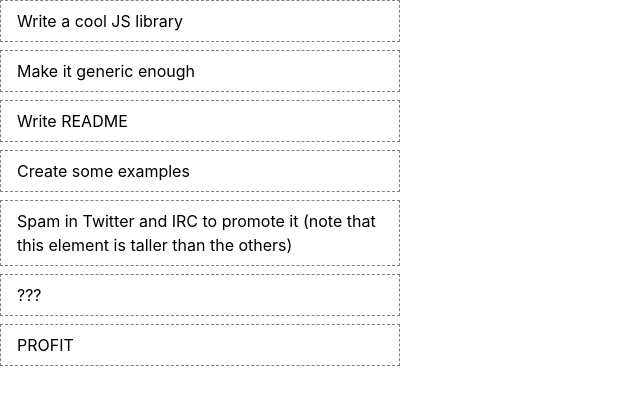
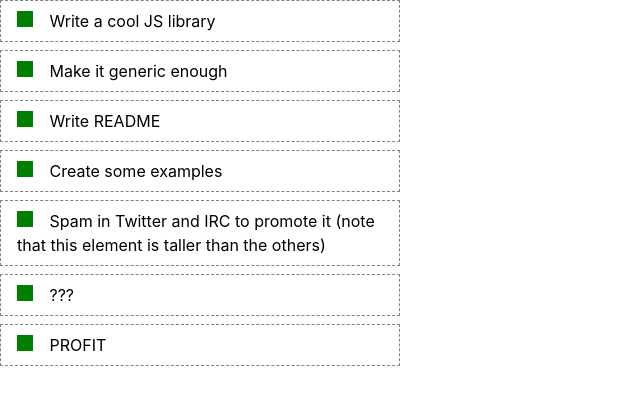
Before and after one commit to DSC-TechLead/nusdevs-frontend-vite, a React (Vite) app: page / in a window 1280 px wide. Shown: the top 404 px of the page, without its empty margins (0-640 px from the left). Built offline with nearby package versions, Linux system fonts and the light colour scheme.

Commit message:
Add handle for dragging

```diff
--- a/src/components/test-card.tsx
+++ b/src/components/test-card.tsx
@@ -2,14 +2,21 @@ import type { Identifier, XYCoord } from "dnd-core";
 import type { FC } from "react";
 import { useRef } from "react";
 import { useDrag, useDrop } from "react-dnd";
-
-// import { ItemTypes } from "./ItemTypes";
 
 const style = {
   border: "1px dashed gray",
   padding: "0.5rem 1rem",
   marginBottom: ".5rem",
   backgroundColor: "white",
+  cursor: "default",
+};
+
+const handleStyle = {
+  backgroundColor: "green",
+  width: "1rem",
+  height: "1rem",
+  display: "inline-block",
+  marginRight: "0.75rem",
   cursor: "move",
 };
 
@@ -27,7 +34,9 @@ interface DragItem {
 }
 
 export const Card: FC<CardProps> = ({ id, text, index, moveCard }) => {
-  const ref = useRef<HTMLDivElement>(null);
+  const cardRef = useRef<HTMLDivElement>(null); // Card ref for drop
+  const handleRef = useRef<HTMLDivElement>(null); // Handle ref for drag
+
   const [{ handlerId }, drop] = useDrop<
     DragItem,
     void,
@@ -40,69 +49,57 @@ export const Card: FC<CardProps> = ({ id, text, index, moveCard }) => {
       };
     },
     hover(item: DragItem, monitor) {
-      if (!ref.current) {
+      if (!cardRef.current) {
         return;
       }
+
       const dragIndex = item.index;
       const hoverIndex = index;
 
-      // Don't replace items with themselves
       if (dragIndex === hoverIndex) {
         return;
       }
 
-      // Determine rectangle on screen
-      const hoverBoundingRect = ref.current?.getBoundingClientRect();
-
-      // Get vertical middle
+      const hoverBoundingRect = cardRef.current?.getBoundingClientRect();
       const hoverMiddleY =
         (hoverBoundingRect.bottom - hoverBoundingRect.top) / 2;
-
-      // Determine mouse position
       const clientOffset = monitor.getClientOffset();
-
-      // Get pixels to the top
       const hoverClientY = (clientOffset as XYCoord).y - hoverBoundingRect.top;
 
-      // Only perform the move when the mouse has crossed half of the items height
-      // When dragging downwards, only move when the cursor is below 50%
-      // When dragging upwards, only move when the cursor is above 50%
-
-      // Dragging downwards
       if (dragIndex < hoverIndex && hoverClientY < hoverMiddleY) {
         return;
       }
 
-      // Dragging upwards
       if (dragIndex > hoverIndex && hoverClientY > hoverMiddleY) {
         return;
       }
 
-      // Time to actually perform the action
       moveCard(dragIndex, hoverIndex);
-
-      // Note: we're mutating the monitor item here!
-      // Generally it's better to avoid mutations,
-      // but it's good here for the sake of performance
-      // to avoid expensive index searches.
       item.index = hoverIndex;
     },
   });
 
-  const [{ isDragging }, drag] = useDrag({
+  const [{ isDragging }, drag, preview] = useDrag({
     type: "card",
-    item: () => {
-      return { id, index };
-    },
-    collect: (monitor: any) => ({
+    item: () => ({ id, index }),
+    collect: (monitor) => ({
       isDragging: monitor.isDragging(),
     }),
   });
 
-  const opacity = isDragging ? 0 : 1;
-  drag(drop(ref));
+  drag(handleRef); // Attach drag to handle
+  preview(drop(cardRef)); // Attach drop and preview to card
+
   return (
-    <div ref={ref} style={{ ...style, opacity }} data-handler-id={handlerId}>
+    <div
+      ref={cardRef}
+      style={{
+        ...style,
+        opacity: 1,
+      }}
+      data-handler-id={handlerId}
+    >
+      <div ref={handleRef} style={handleStyle} /> {/* Draggable handle */}
       {text}
     </div>
   );
```
